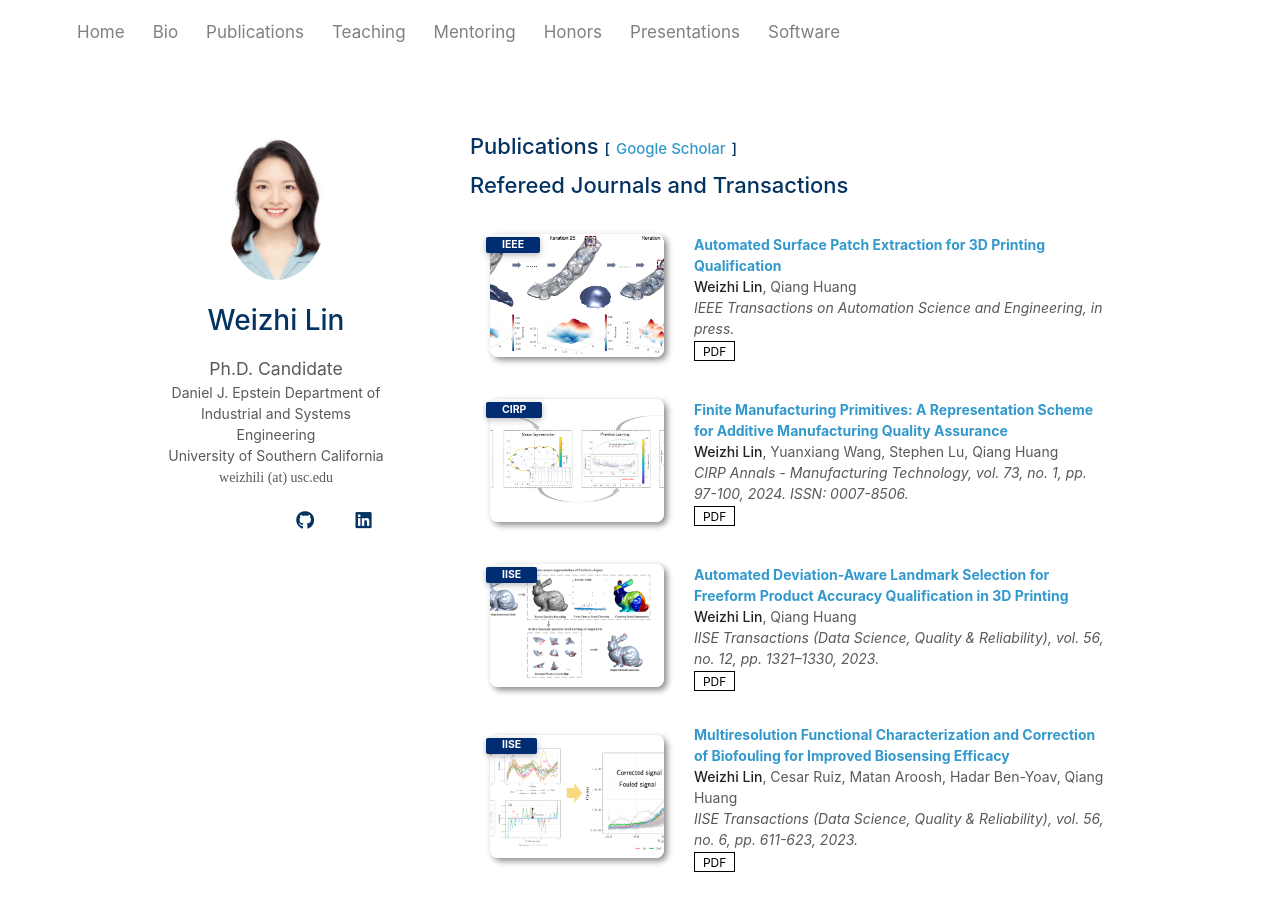
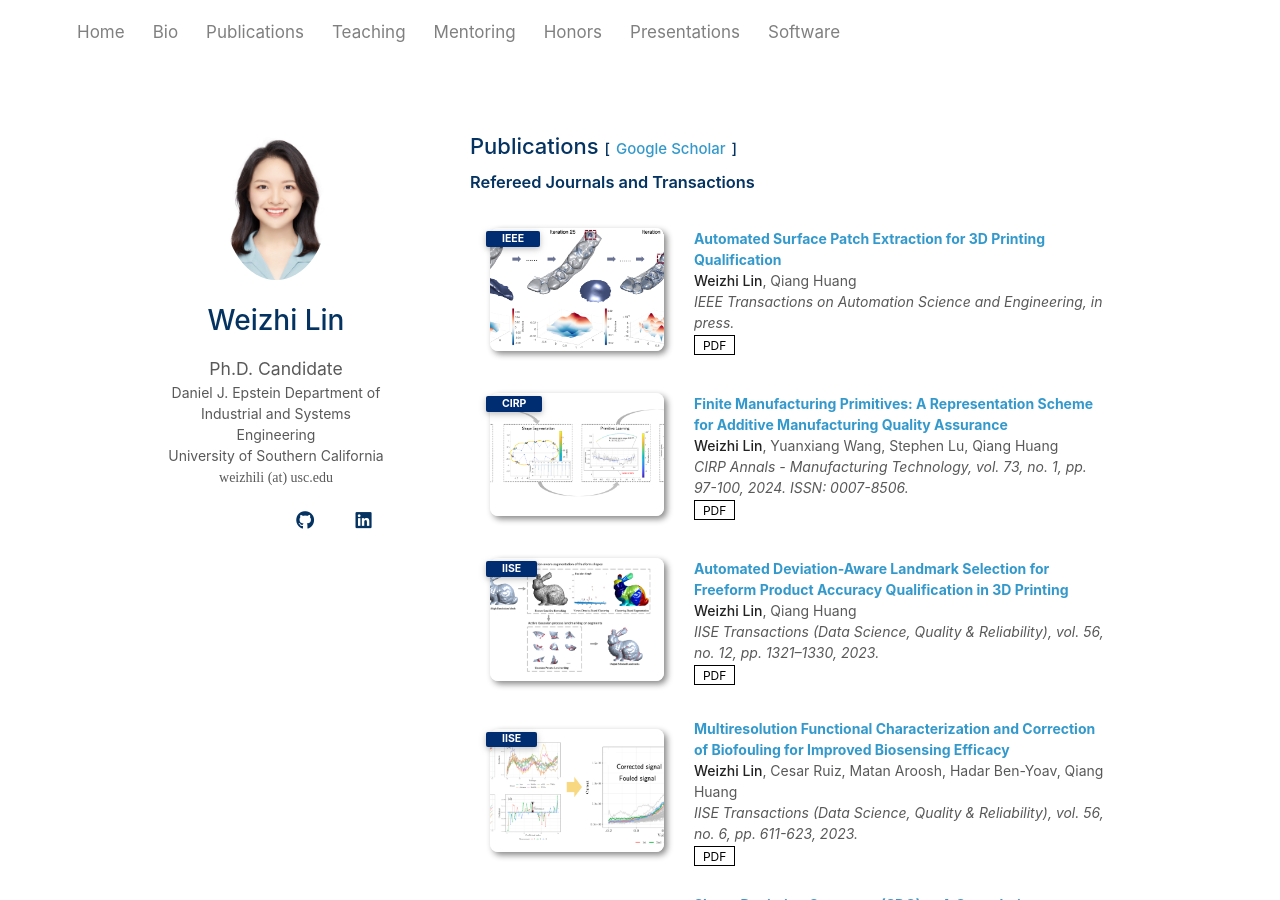
Before and after one commit to weizhi-lin/weizhi-lin.github.io, a Jekyll site: the page built from publications.md, in a window 1280 px wide and 900 px high. Built offline with Jekyll 4.4.1, drawn with Linux system fonts in a browser that asks for light colours; a style sheet for code colours, icons or effects is not loaded.

```diff
--- a/_includes/publications.md
+++ b/_includes/publications.md
@@ -1,5 +1,5 @@
 <!-- Journals Section -->
-<h2>Refereed Journals and Transactions</h2>
+<h3>Refereed Journals and Transactions</h3>
 <div class="publications">
 <ol class="bibliography">
 {% for link in site.data.publications.main %}
```
